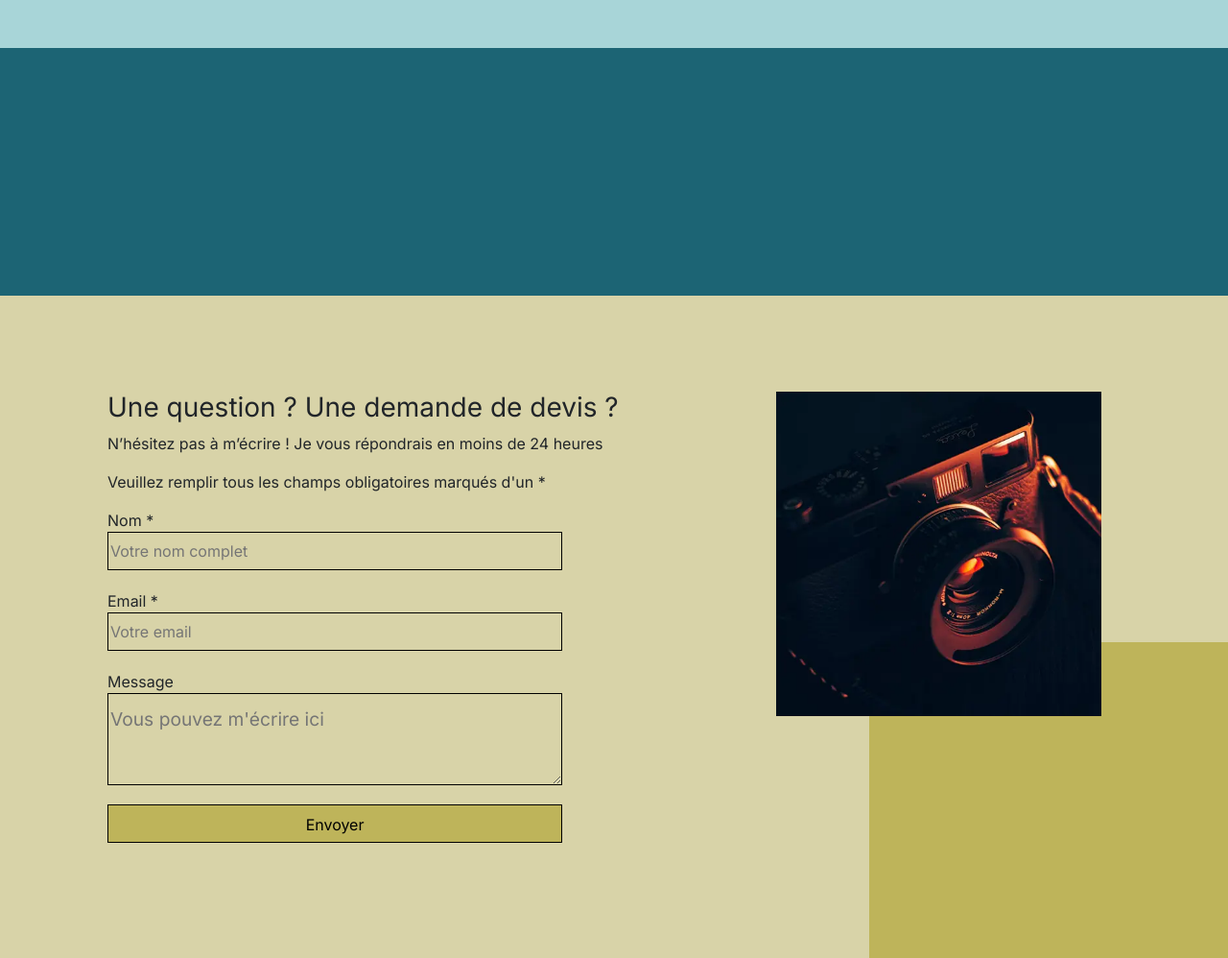
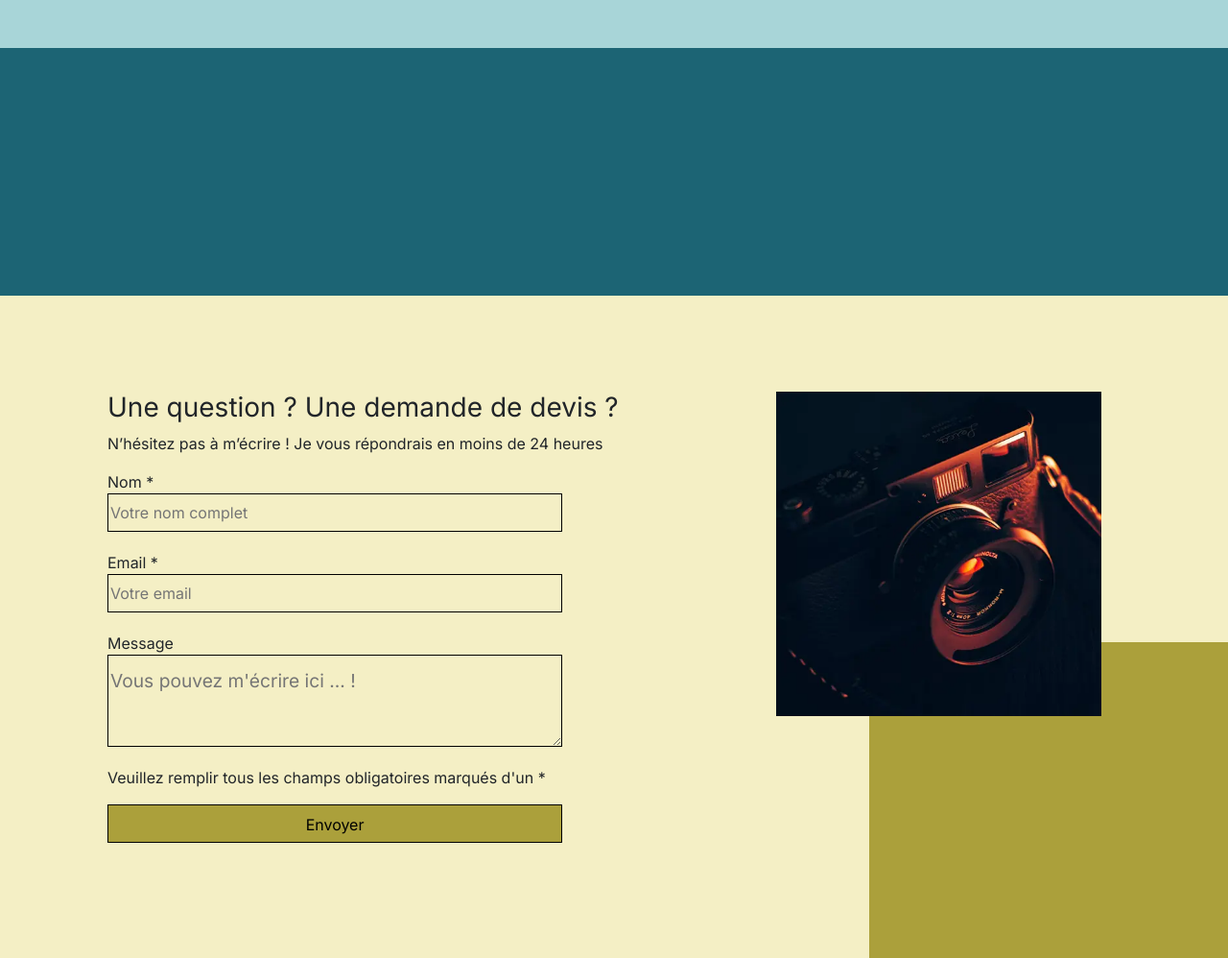
Before and after one commit to Elodie76/Projet_8_Nina_Carducci, a plain HTML site: page index.html in a window 1280 px wide. Shown: the part 3631-4629 px from the top of the page at 96% size. Drawn offline with nearby package versions, Linux system fonts and the light colour scheme.

Commit message:
augmentation du contraste background section contact

```diff
--- a/assets/style.css
+++ b/assets/style.css
@@ -192,7 +192,7 @@ body {
 
 #contact {
 	margin: auto;
-	background-color: #D8D3A8 ;
+	background-color: #f4efc5 ;
 	position: relative;
 	padding-inline: 100px;
 	padding-block: 100px;
@@ -203,7 +203,7 @@ body {
 }
 .picture.right::before {
 	content: ' ';
-	background-color: #BEB45A;
+	background-color: #aba03b;
 	width: 374px;
 	height: 329px;
 	position: absolute;
@@ -240,7 +240,7 @@ form textarea {
 	margin-bottom: 20px;
 }
 input[type="submit"] {
-	background-color: #BEB45A;
+	background-color: #aba03b;
 	padding: .5em 1em
 }
 
--- a/index.html
+++ b/index.html
@@ -145,14 +145,15 @@
 					<div class="form-container">
 						<h3>Une question ? Une demande de devis ?</h3>
 						<p> N’hésitez pas à m’écrire ! Je vous répondrais en moins de 24 heures</p>
-						<p>Veuillez remplir tous les champs obligatoires marqués d'un *</p>
+
 						<form action="" method="post">
 							<label for="name">Nom *</label>
 							<input type="text" name="name" id="name" placeholder="Votre nom complet" aria-label="Nom complet" required>
 							<label for="email">Email *</label>
 							<input type="email" name="email" id="email" placeholder="Votre email" aria-label="renseigner email" required>
 							<label for="message">Message</label>
-							<textarea name="message" id="message" cols="30" rows="10" placeholder="Vous pouvez m'écrire ici" aria-label="écrivez votre message ici"></textarea>
+							<textarea name="message" id="message" cols="30" rows="10" placeholder="Vous pouvez m'écrire ici ... ! " aria-label="écrivez votre message ici"></textarea>
+							<p>Veuillez remplir tous les champs obligatoires marqués d'un *</p>
 							<input type="submit" value="Envoyer"/>
 						</form>
 					</div>
```
